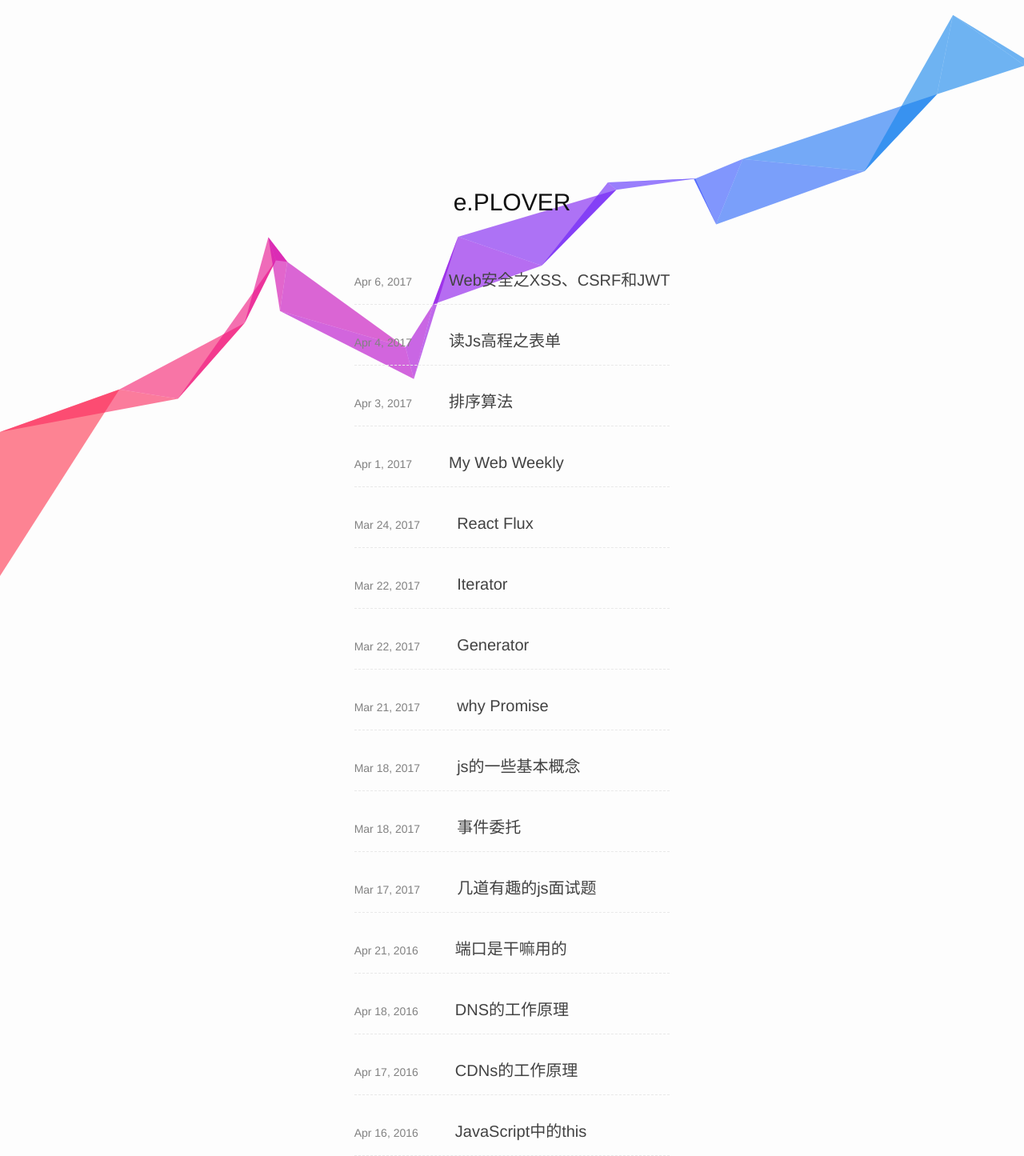
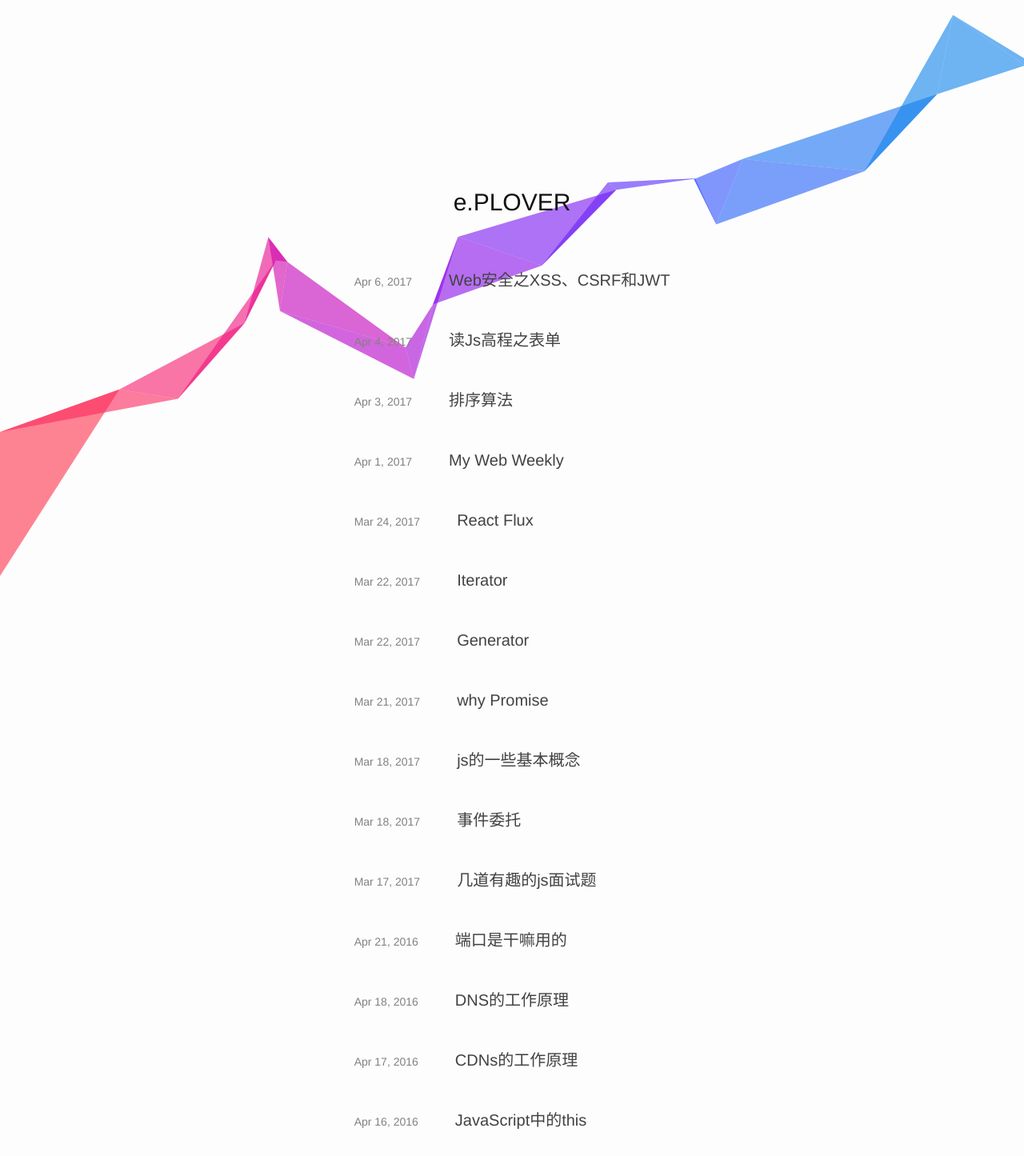
Before and after one commit to eeplover/eplover.github.io, a Jekyll site: the page built from index.html, in a window 1280 px wide. Shown: the whole page at 80% size. Built offline with Jekyll 4.4.1, drawn with Linux system fonts in a browser that asks for light colours.

Commit message:
样式修改

```diff
--- a/_sass/_base.scss
+++ b/_sass/_base.scss
@@ -21,6 +21,7 @@ body {
     color: $text-color;
     background-color: $background-color;
     -webkit-text-size-adjust: 100%;
+    -webkit-font-smoothing: antialiased;
     -webkit-font-feature-settings: "kern" 1;
     -moz-font-feature-settings: "kern" 1;
     -o-font-feature-settings: "kern" 1;
--- a/_sass/_layout.scss
+++ b/_sass/_layout.scss
@@ -192,7 +192,6 @@
         justify-content: flex-start;
         align-items: baseline;
         margin-bottom: $spacing-unit;
-        border-bottom: 1px dashed $grey-color-light;
         > h2 {
           margin-left: 46px;
         }
```
